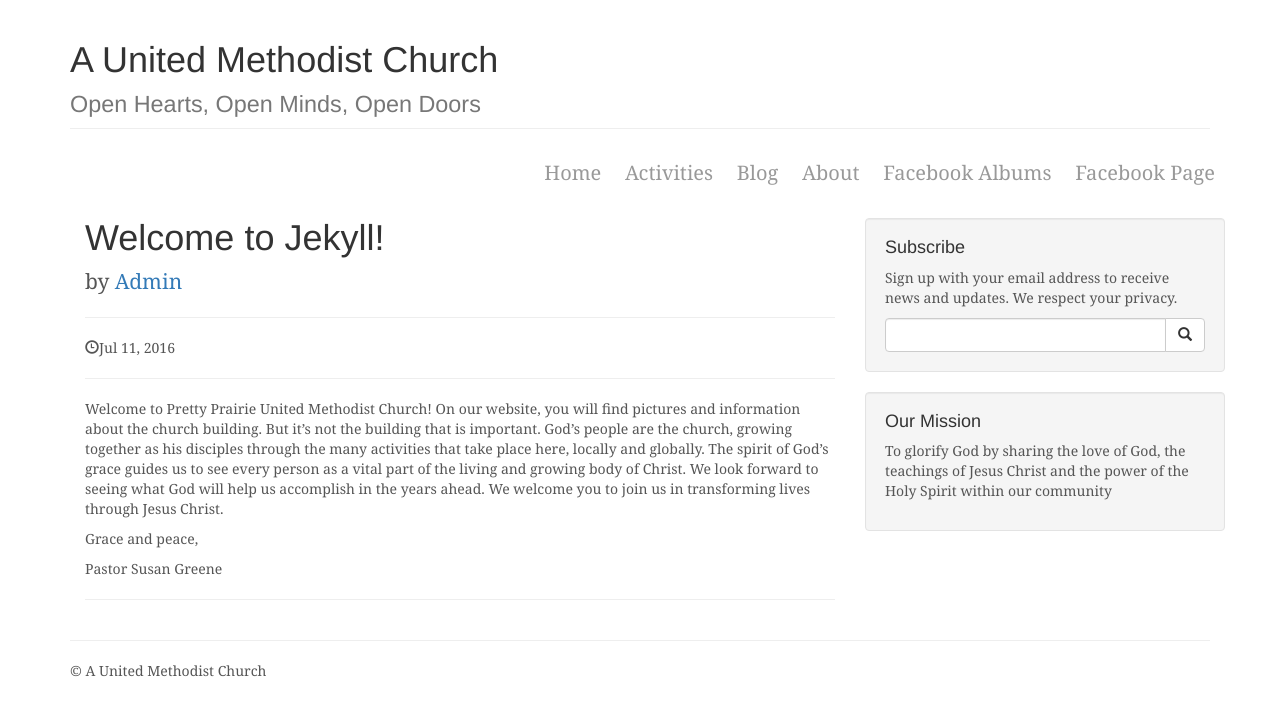
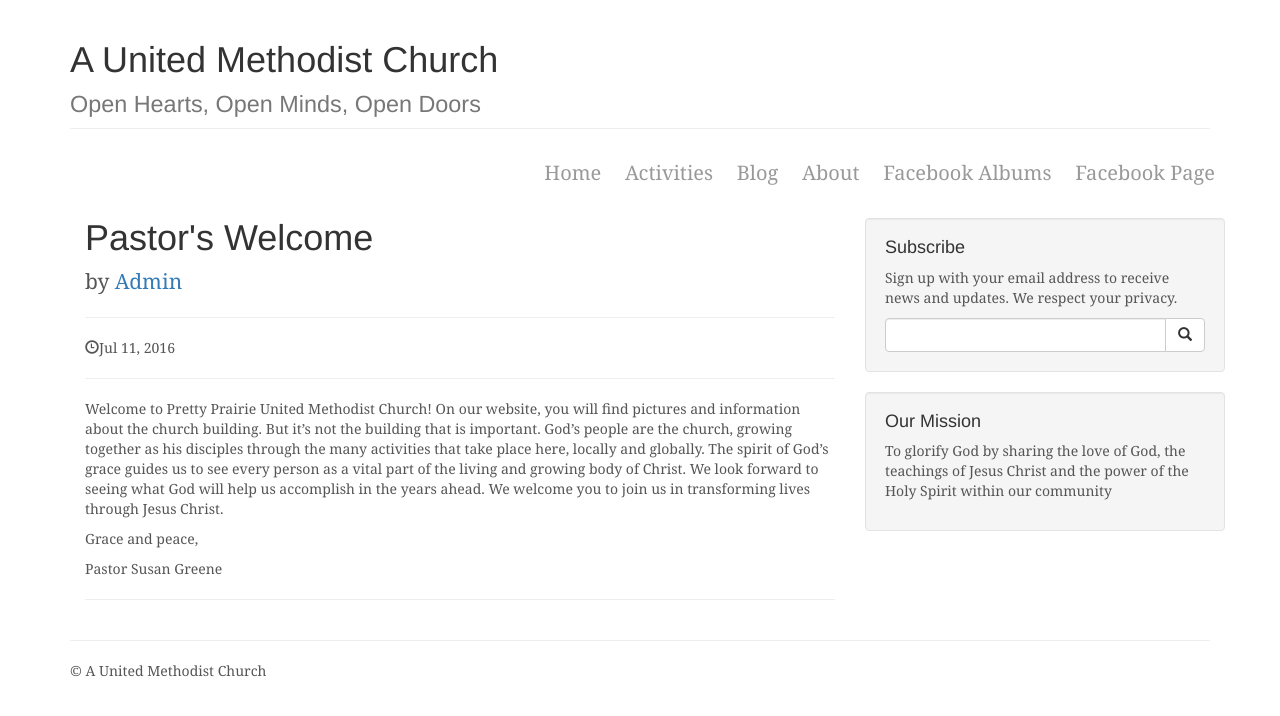
Before and after one commit to KatherineMichel/self-hosted-church-website-jekyll, a Jekyll site: the page built from _posts/2016-07-11-pastors-welcome.markdown, in a window 1280 px wide. Shown: the top 716 px of the page. Built offline with Jekyll 4.4.1, drawn with Linux system fonts in a browser that asks for light colours; nearby versions of some CDN libraries; library files that are not in the unit come from our copies.

Commit message:
Update and rename 2016-07-11-welcome-to-jekyll.markdown to 2016-07-11-pastors-welcome.markdown

```diff
--- a/_posts/2016-07-11-welcome-to-jekyll.markdown
+++ b/_posts/2016-07-11-pastors-welcome.markdown
@@ -1,8 +1,8 @@
 ---
 layout: post
-title:  "Welcome to Jekyll!"
+title:  "Pastor's Welcome"
 date:   2016-07-11 17:39:37 -0500
-categories: jekyll update
+categories: pastor
 ---
 Welcome to Pretty Prairie United Methodist Church! On our website, you will find pictures and information about the church building. But it's not the building that is important. God's people are the church, growing together as his disciples through the many activities that take place here, locally and globally. The spirit of God's grace guides us to see every person as a vital part of the living and growing body of Christ. We look forward to seeing what God will help us accomplish in the years ahead. We welcome you to join us in transforming lives through Jesus Christ.
 
```
